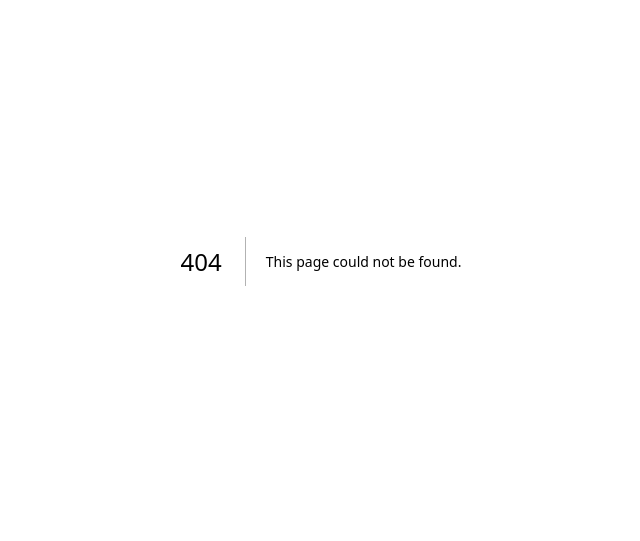
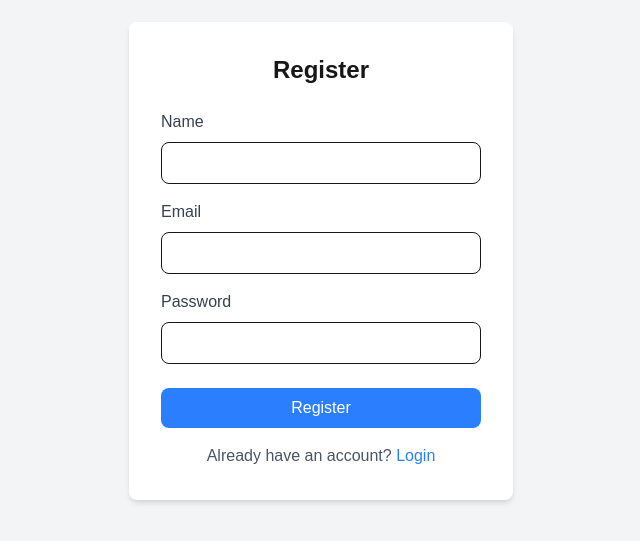
Before and after one commit to youssefx99/ProdLevel-RAG-Task-Manager-Front, a Next.js app: page /register in a window 1280 px wide. Before the commit this address had no page. Shown: the part 139-680 px from the top of the page, without its empty margins (319-959 px from the left). Built offline with nearby package versions, Linux system fonts and the light colour scheme; no server answers.

Commit message:
feat: add Login and Register authentication pages

```diff
--- /dev/null
+++ b/app/login/page.tsx
@@ -0,0 +1,83 @@
+'use client';
+
+import { useState } from 'react';
+import { useRouter } from 'next/navigation';
+import axios from '@/lib/axios';
+
+export default function LoginPage() {
+  const router = useRouter();
+  const [email, setEmail] = useState('');
+  const [password, setPassword] = useState('');
+  const [error, setError] = useState('');
+  const [loading, setLoading] = useState(false);
+
+  const handleSubmit = async (e: React.FormEvent) => {
+    e.preventDefault();
+    setError('');
+    setLoading(true);
+
+    try {
+      const response = await axios.post('/auth/login', { email, password });
+      localStorage.setItem('token', response.data.access_token);
+      localStorage.setItem('user', JSON.stringify(response.data.user));
+      router.push('/dashboard');
+    } catch (err: any) {
+      setError(err.response?.data?.message || 'Login failed');
+    } finally {
+      setLoading(false);
+    }
+  };
+
+  return (
+    <div className="min-h-screen flex items-center justify-center bg-gray-100">
+      <div className="bg-white p-8 rounded-lg shadow-md w-96">
+        <h1 className="text-2xl font-bold mb-6 text-center">Login</h1>
+
+        {error && (
+          <div className="bg-red-100 border border-red-400 text-red-700 px-4 py-3 rounded mb-4">
+            {error}
+          </div>
+        )}
+
+        <form onSubmit={handleSubmit}>
+          <div className="mb-4">
+            <label className="block text-gray-700 mb-2">Email</label>
+            <input
+              type="email"
+              value={email}
+              onChange={(e) => setEmail(e.target.value)}
+              className="w-full px-3 py-2 border rounded-lg focus:outline-none focus:ring-2 focus:ring-blue-500"
+              required
+            />
+          </div>
+
+          <div className="mb-6">
+            <label className="block text-gray-700 mb-2">Password</label>
+            <input
+              type="password"
+              value={password}
+              onChange={(e) => setPassword(e.target.value)}
+              className="w-full px-3 py-2 border rounded-lg focus:outline-none focus:ring-2 focus:ring-blue-500"
+              required
+            />
+          </div>
+
+          <button
+            type="submit"
+            disabled={loading}
+            className="w-full bg-blue-500 text-white py-2 rounded-lg hover:bg-blue-600 disabled:bg-gray-400"
+          >
+            {loading ? 'Logging in...' : 'Login'}
+          </button>
+        </form>
+
+        <p className="mt-4 text-center text-gray-600">
+          Don't have an account?{' '}
+          <a href="/register" className="text-blue-500 hover:underline">
+            Register
+          </a>
+        </p>
+      </div>
+    </div>
+  );
+}
--- /dev/null
+++ b/app/register/page.tsx
@@ -0,0 +1,96 @@
+'use client';
+
+import { useState } from 'react';
+import { useRouter } from 'next/navigation';
+import axios from '@/lib/axios';
+
+export default function RegisterPage() {
+  const router = useRouter();
+  const [name, setName] = useState('');
+  const [email, setEmail] = useState('');
+  const [password, setPassword] = useState('');
+  const [error, setError] = useState('');
+  const [loading, setLoading] = useState(false);
+
+  const handleSubmit = async (e: React.FormEvent) => {
+    e.preventDefault();
+    setError('');
+    setLoading(true);
+
+    try {
+      const response = await axios.post('/auth/register', { name, email, password });
+      localStorage.setItem('token', response.data.access_token);
+      localStorage.setItem('user', JSON.stringify(response.data.user));
+      router.push('/dashboard');
+    } catch (err: any) {
+      setError(err.response?.data?.message || 'Registration failed');
+    } finally {
+      setLoading(false);
+    }
+  };
+
+  return (
+    <div className="min-h-screen flex items-center justify-center bg-gray-100">
+      <div className="bg-white p-8 rounded-lg shadow-md w-96">
+        <h1 className="text-2xl font-bold mb-6 text-center">Register</h1>
+
+        {error && (
+          <div className="bg-red-100 border border-red-400 text-red-700 px-4 py-3 rounded mb-4">
+            {error}
+          </div>
+        )}
+
+        <form onSubmit={handleSubmit}>
+          <div className="mb-4">
+            <label className="block text-gray-700 mb-2">Name</label>
+            <input
+              type="text"
+              value={name}
+              onChange={(e) => setName(e.target.value)}
+              className="w-full px-3 py-2 border rounded-lg focus:outline-none focus:ring-2 focus:ring-blue-500"
+              required
+            />
+          </div>
+
+          <div className="mb-4">
+            <label className="block text-gray-700 mb-2">Email</label>
+            <input
+              type="email"
+              value={email}
+              onChange={(e) => setEmail(e.target.value)}
+              className="w-full px-3 py-2 border rounded-lg focus:outline-none focus:ring-2 focus:ring-blue-500"
+              required
+            />
+          </div>
+
+          <div className="mb-6">
+            <label className="block text-gray-700 mb-2">Password</label>
+            <input
+              type="password"
+              value={password}
+              onChange={(e) => setPassword(e.target.value)}
+              className="w-full px-3 py-2 border rounded-lg focus:outline-none focus:ring-2 focus:ring-blue-500"
+              required
+              minLength={6}
+            />
+          </div>
+
+          <button
+            type="submit"
+            disabled={loading}
+            className="w-full bg-blue-500 text-white py-2 rounded-lg hover:bg-blue-600 disabled:bg-gray-400"
+          >
+            {loading ? 'Creating account...' : 'Register'}
+          </button>
+        </form>
+
+        <p className="mt-4 text-center text-gray-600">
+          Already have an account?{' '}
+          <a href="/login" className="text-blue-500 hover:underline">
+            Login
+          </a>
+        </p>
+      </div>
+    </div>
+  );
+}
```
